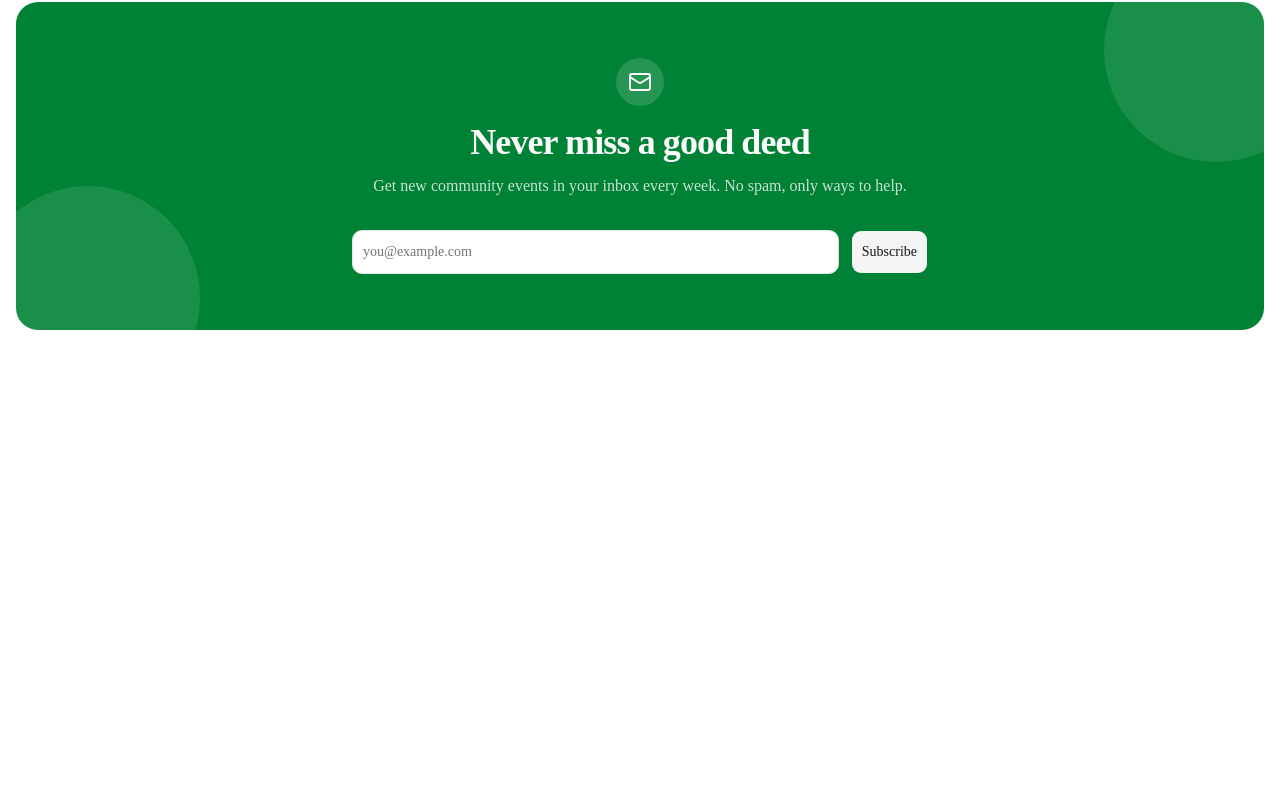
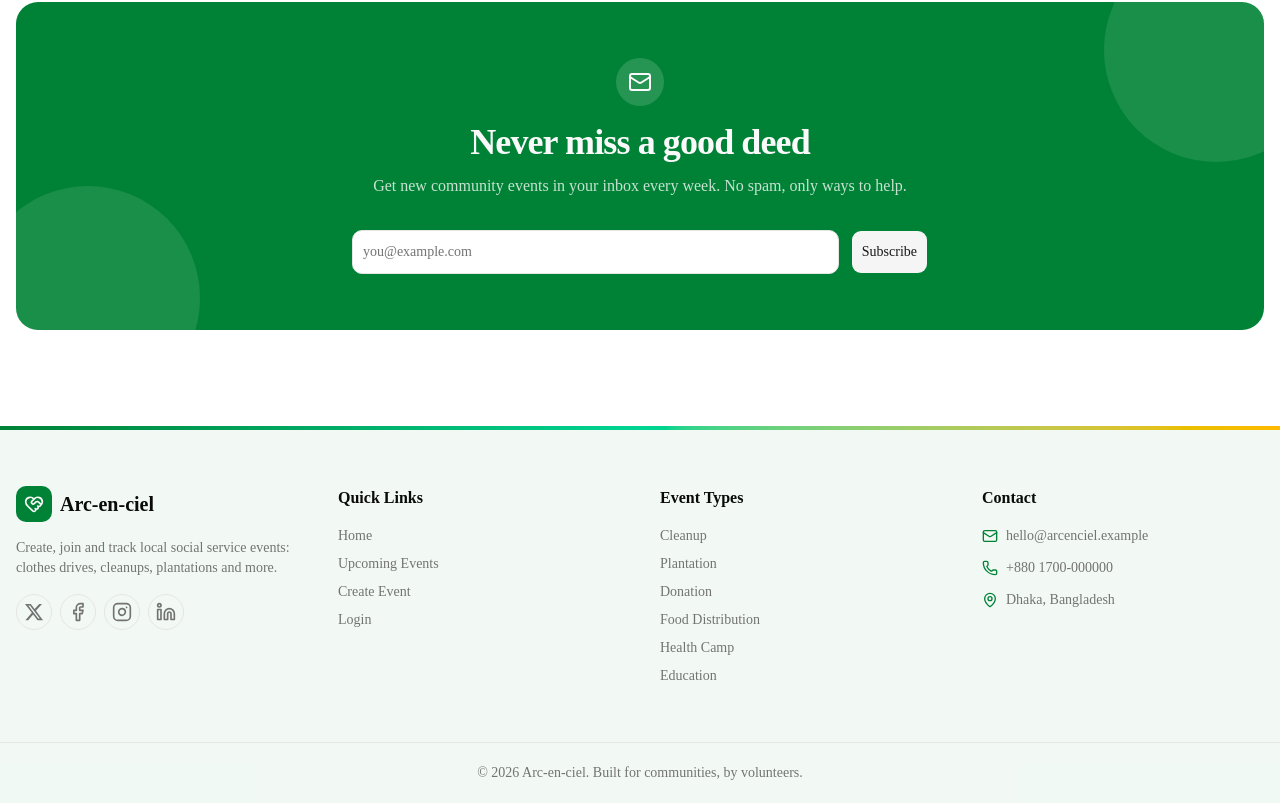
Before and after one commit to fahim0057/Arc-en-ciel, a Next.js app: page / in a window 1280 px wide. Shown: the part 2540-3343 px from the top of the page. Before the commit the page ends 2870 px from the top, so only its background shows below. Built offline with nearby package versions, Linux system fonts and the light colour scheme; no server answers.

Commit message:
feat: footer with contact details and social links

```diff
--- a/app/layout.tsx
+++ b/app/layout.tsx
@@ -5,6 +5,7 @@ import { ThemeProvider } from "../components/ui/theme-provider";
 import { Toaster } from "@/components/ui/sonner";
 import { SITE } from "@/lib/site";
 import { Navbar } from "@/components/navbar";
+import { Footer } from "@/components/footer";
 
 const geistSans = Geist({ variable: "--font-geist-sans", subsets: ["latin"] });
 const geistMono = Geist_Mono({ variable: "--font-geist-mono", subsets: ["latin"] });
@@ -21,7 +22,7 @@ export default function RootLayout({ children }: { children: React.ReactNode })
 <ThemeProvider attribute="class" defaultTheme="system" enableSystem disableTransitionOnChange>
   <Navbar />
   <main>{children}</main>
-  {/* Footer goes here in Step 10 */}
+  <Footer />
   <Toaster richColors position="top-center" />
 </ThemeProvider>
       </body>
--- /dev/null
+++ b/components/current-year.tsx
@@ -0,0 +1,5 @@
+"use cache";
+
+export async function CurrentYear() {
+  return <>{new Date().getFullYear()}</>;
+}
--- /dev/null
+++ b/components/footer.tsx
@@ -0,0 +1,120 @@
+import Link from "next/link";
+import { HeartHandshake, Mail, MapPin, Phone } from "lucide-react";
+import { FacebookIcon, InstagramIcon, LinkedinIcon, XIcon } from "@/components/social-icons";
+import { SITE } from "@/lib/site";
+
+const quickLinks = [
+  { href: "/", label: "Home" },
+  { href: "/events", label: "Upcoming Events" },
+  { href: "/create-event", label: "Create Event" },
+  { href: "/login", label: "Login" },
+];
+
+const categories = [
+  "Cleanup",
+  "Plantation",
+  "Donation",
+  "Food Distribution",
+  "Health Camp",
+  "Education",
+];
+
+const socials = [
+  { label: "X", href: "https://x.com", Icon: XIcon },
+  { label: "Facebook", href: "https://facebook.com", Icon: FacebookIcon },
+  { label: "Instagram", href: "https://instagram.com", Icon: InstagramIcon },
+  { label: "LinkedIn", href: "https://linkedin.com", Icon: LinkedinIcon },
+];
+
+export function Footer() {
+  return (
+    <footer className="mt-24 bg-primary/5 dark:bg-card">
+      {/* Thin colored line along the top */}
+      <div className="h-1 bg-gradient-to-r from-primary via-emerald-400 to-amber-400" />
+
+      <div className="mx-auto grid max-w-7xl gap-10 px-4 py-14 sm:grid-cols-2 lg:grid-cols-4">
+        {/* Brand + social */}
+        <div className="space-y-4">
+          <Link href="/" className="flex items-center gap-2 text-xl font-bold">
+            <span className="flex h-9 w-9 items-center justify-center rounded-lg bg-primary text-primary-foreground">
+              <HeartHandshake className="h-5 w-5" />
+            </span>
+            {SITE.name}
+          </Link>
+          <p className="text-sm text-muted-foreground">{SITE.description}</p>
+          <div className="flex gap-2">
+            {socials.map(({ label, href, Icon }) => (
+              <a
+                key={label}
+                href={href}
+                target="_blank"
+                rel="noreferrer"
+                aria-label={label}
+                className="flex h-9 w-9 items-center justify-center rounded-full border text-muted-foreground transition-colors hover:border-primary hover:bg-primary hover:text-primary-foreground"
+              >
+                <Icon />
+              </a>
+            ))}
+          </div>
+        </div>
+
+        {/* Quick links */}
+        <div>
+          <h3 className="mb-4 font-semibold">Quick Links</h3>
+          <ul className="space-y-2 text-sm text-muted-foreground">
+            {quickLinks.map((l) => (
+              <li key={l.href}>
+                <Link href={l.href} className="transition-colors hover:text-primary">
+                  {l.label}
+                </Link>
+              </li>
+            ))}
+          </ul>
+        </div>
+
+        {/* Event types */}
+        <div>
+          <h3 className="mb-4 font-semibold">Event Types</h3>
+          <ul className="space-y-2 text-sm text-muted-foreground">
+            {categories.map((c) => (
+              <li key={c}>
+                <Link
+                  href={`/events?type=${encodeURIComponent(c)}`}
+                  className="transition-colors hover:text-primary"
+                >
+                  {c}
+                </Link>
+              </li>
+            ))}
+          </ul>
+        </div>
+
+        {/* Contact */}
+        <div>
+          <h3 className="mb-4 font-semibold">Contact</h3>
+          <ul className="space-y-3 text-sm text-muted-foreground">
+            <li className="flex items-center gap-2">
+              <Mail className="h-4 w-4 text-primary" />
+              {SITE.email}
+            </li>
+            <li className="flex items-center gap-2">
+              <Phone className="h-4 w-4 text-primary" />
+              {SITE.phone}
+            </li>
+            <li className="flex items-center gap-2">
+              <MapPin className="h-4 w-4 text-primary" />
+              {SITE.address}
+            </li>
+          </ul>
+        </div>
+      </div>
+
+      {/* Copyright bar */}
+      <div className="border-t">
+        <p className="mx-auto max-w-7xl px-4 py-5 text-center text-sm text-muted-foreground">
+          © {SITE.year} {SITE.name}. Built for communities, by volunteers.
+        </p>
+      </div>
+    </footer>
+  );
+}
--- /dev/null
+++ b/components/social-icons.tsx
@@ -0,0 +1,48 @@
+import type { SVGProps } from "react";
+
+const base = { width: 20, height: 20, viewBox: "0 0 24 24", "aria-hidden": true } as const;
+
+const outline = {
+  fill: "none",
+  stroke: "currentColor",
+  strokeWidth: 2,
+  strokeLinecap: "round",
+  strokeLinejoin: "round",
+} as const;
+
+// The new X logo (not the old Twitter bird)
+export function XIcon(props: SVGProps<SVGSVGElement>) {
+  return (
+    <svg {...base} fill="currentColor" {...props}>
+      <path d="M18.244 2.25h3.308l-7.227 8.26 8.502 11.24H16.17l-5.214-6.817L4.99 21.75H1.68l7.73-8.835L1.254 2.25H8.08l4.713 6.231zm-1.161 17.52h1.833L7.084 4.126H5.117z" />
+    </svg>
+  );
+}
+
+export function FacebookIcon(props: SVGProps<SVGSVGElement>) {
+  return (
+    <svg {...base} {...outline} {...props}>
+      <path d="M18 2h-3a5 5 0 0 0-5 5v3H7v4h3v8h4v-8h3l1-4h-4V7a1 1 0 0 1 1-1h3z" />
+    </svg>
+  );
+}
+
+export function InstagramIcon(props: SVGProps<SVGSVGElement>) {
+  return (
+    <svg {...base} {...outline} {...props}>
+      <rect x="2" y="2" width="20" height="20" rx="5" ry="5" />
+      <path d="M16 11.37A4 4 0 1 1 12.63 8 4 4 0 0 1 16 11.37z" />
+      <line x1="17.5" y1="6.5" x2="17.51" y2="6.5" />
+    </svg>
+  );
+}
+
+export function LinkedinIcon(props: SVGProps<SVGSVGElement>) {
+  return (
+    <svg {...base} {...outline} {...props}>
+      <path d="M16 8a6 6 0 0 1 6 6v7h-4v-7a2 2 0 0 0-2-2 2 2 0 0 0-2 2v7h-4v-7a6 6 0 0 1 6-6z" />
+      <rect x="2" y="9" width="4" height="12" />
+      <circle cx="4" cy="4" r="2" />
+    </svg>
+  );
+}
--- a/lib/site.ts
+++ b/lib/site.ts
@@ -6,6 +6,7 @@ export const SITE = {
   email: "hello@arcenciel.example",
   phone: "+880 1700-000000",
   address: "Dhaka, Bangladesh",
+  year: 2026,
 };
 
 export const NAV_LINKS = [
```
